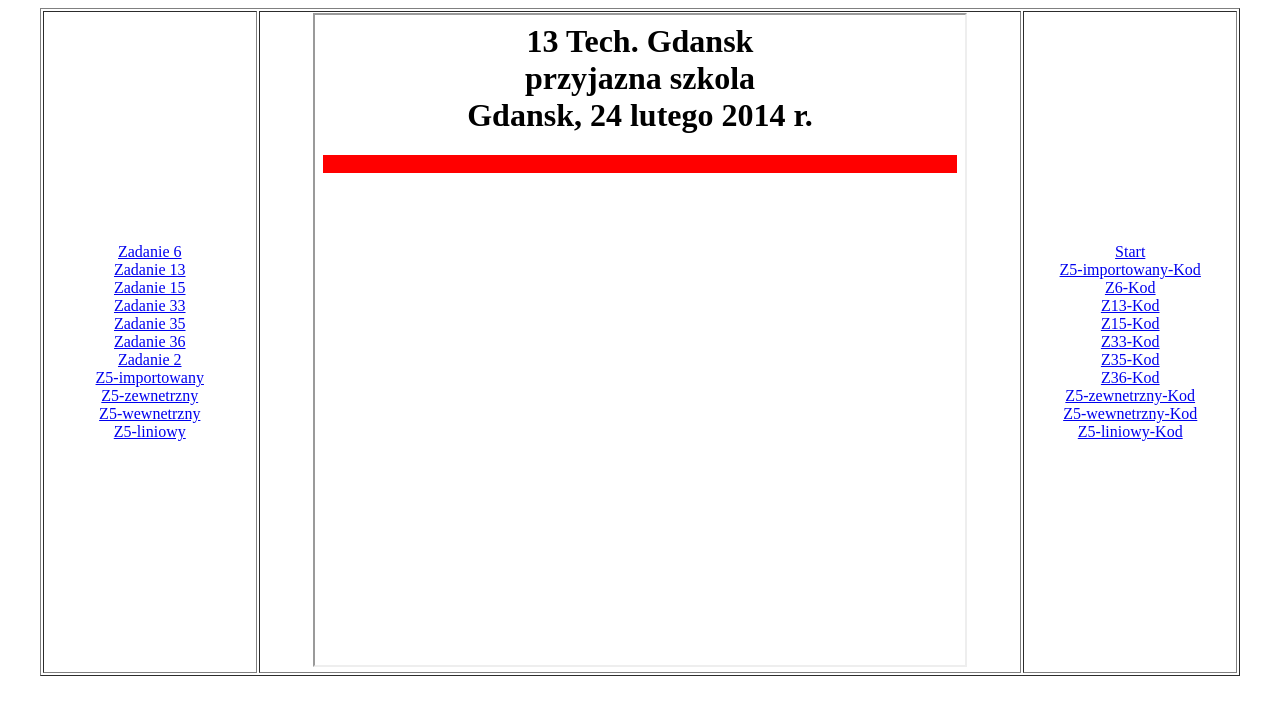
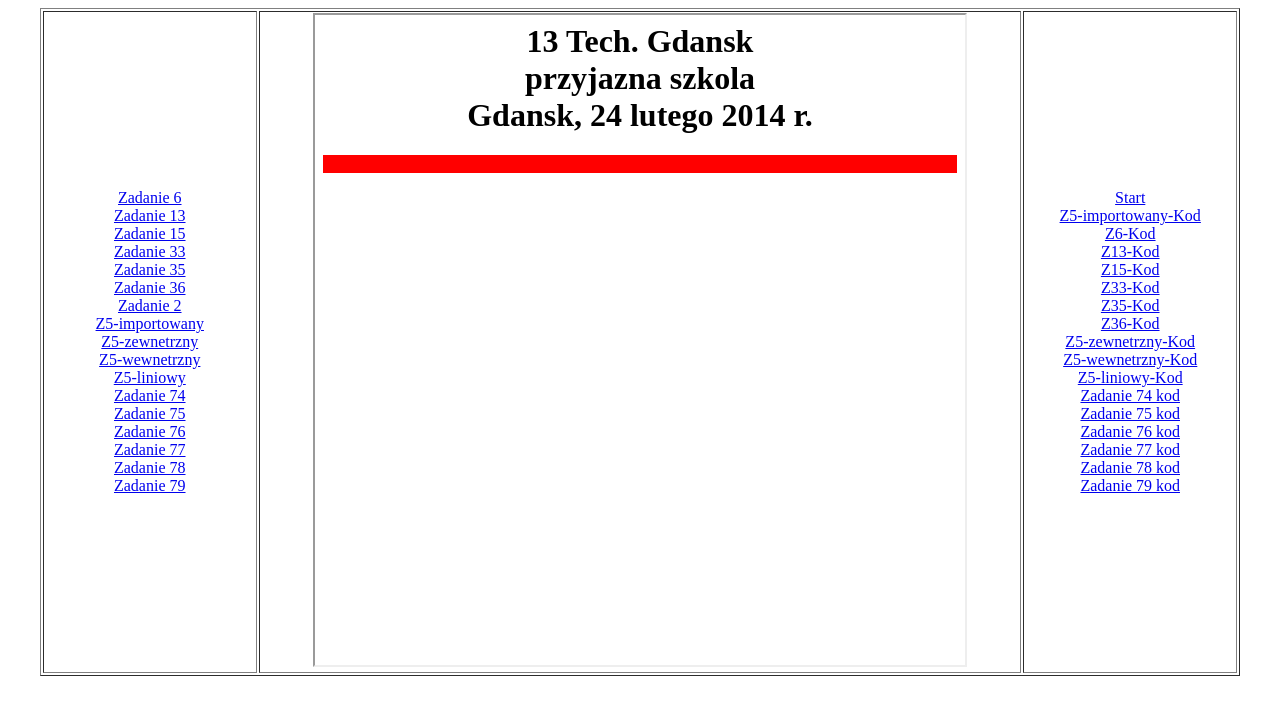
Before and after one commit to ddwprod/Zadania_css-z33-z35-z36, a plain HTML site: page index.html in a window 1280 px wide. Drawn offline with Linux system fonts and the light colour scheme.

Commit message:
Update index.html

```diff
--- a/index.html
+++ b/index.html
@@ -31,6 +31,18 @@
      <br>
 <a href="ilch_z5_4.html" target="strony">Z5-liniowy</a>
      <br>
+	 <a href="zadanie74_ilch.html" target="strony">Zadanie 74 </a>
+     <br>
+	  <a href="zadanie75_ilch.html" target="strony">Zadanie 75 </a>
+     <br>
+	  <a href="zadanie76_ilch.html" target="strony">Zadanie 76 </a>
+     <br>
+	  <a href="zadanie77_ilch.html" target="strony">Zadanie 77 </a>
+     <br>
+	  <a href="zadanie78_ilch.html" target="strony">Zadanie 78 </a>
+     <br>
+	  <a href="zadanie79_ilch.html" target="strony">Zadanie 79 </a>
+     <br>
  </td>
  <td align=center><iframe width=650 height=650 name="strony" src="start.html" border="0"></iframe>
  </td>
@@ -57,7 +69,18 @@
 <br>
 <a href="ilch_z5_kod_4.html" target="strony">Z5-liniowy-Kod</a>
 <br>
-
+	 <a href="zadanie74_ilch_kod.html" target="strony">Zadanie 74 kod </a>
+     <br>
+ <a href="zadanie75_ilch_kod.html" target="strony">Zadanie 75 kod </a>
+     <br>
+	  <a href="zadanie76_ilch_kod.html" target="strony">Zadanie 76 kod </a>
+     <br>
+	  <a href="zadanie77_ilch_kod.html" target="strony">Zadanie 77 kod </a>
+     <br>
+	  <a href="zadanie78_ilch_kod.html" target="strony">Zadanie 78 kod </a>
+     <br>
+	  <a href="zadanie79_ilch_kod.html" target="strony">Zadanie 79 kod </a>
+     <br>
  </td>
  </tr>
 </table>
```
